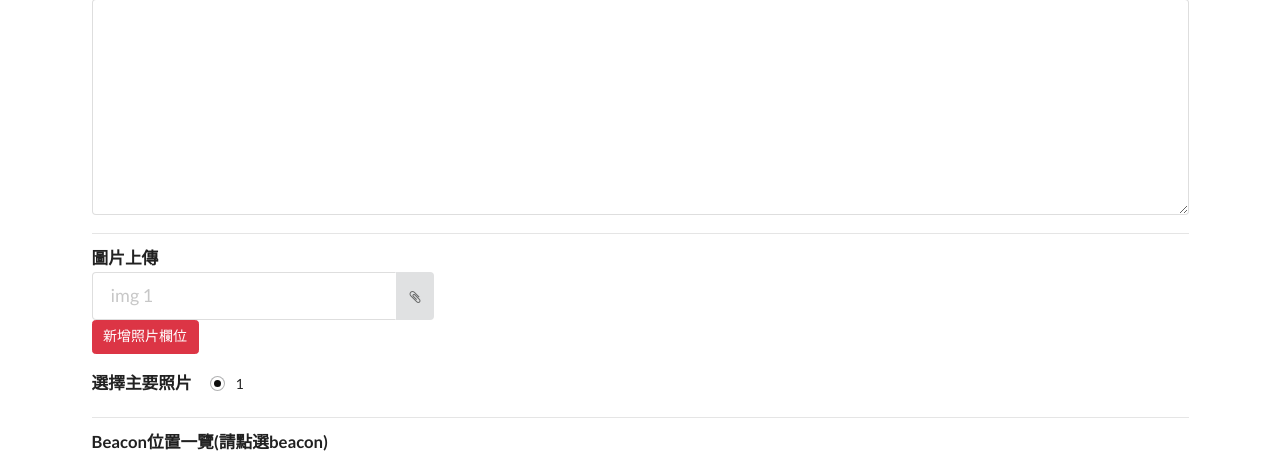
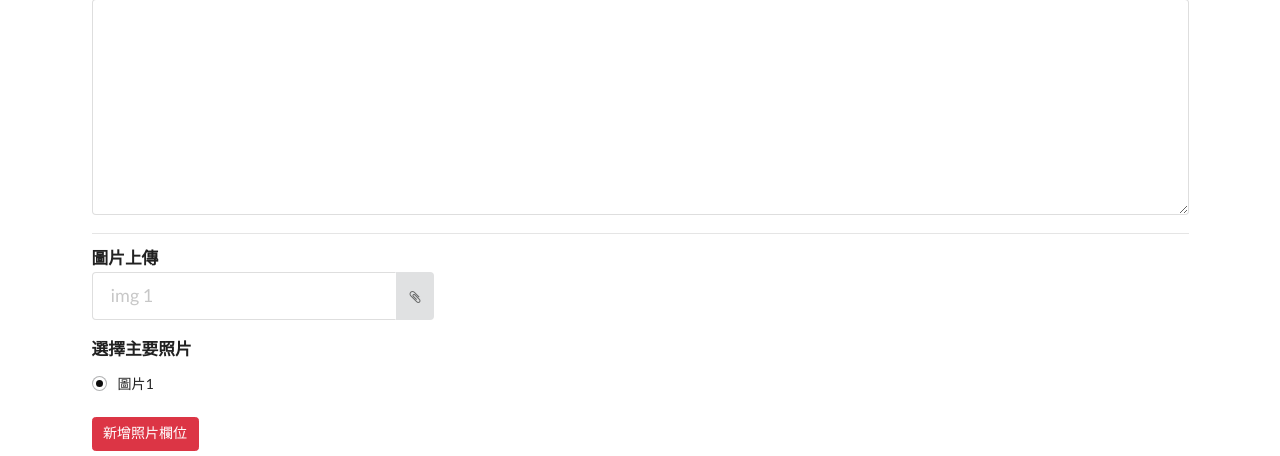
Before and after one commit to rapirent/smart_campus, a Django app: template smart_campus/app/templates/app/station_new.html in a window 1280 px wide. Shown: the part 215-671 px from the top of the page. Run offline with Django 3.2, Linux system fonts and the light colour scheme; the template is opened without the code that fills it: values that come from a table or form of the project are taken from there, others are empty; some libraries are stand-ins or nearby versions.

Commit message:
fix the add the image button of station new page

```diff
--- a/smart_campus/app/static/app/js/station_new.js
+++ b/smart_campus/app/static/app/js/station_new.js
@@ -32,29 +32,38 @@ function addMarker(title, lat, lng) {
   });
 }
 
-var imgcnt=1;
+let imgCount=1;
 // Add new file upload field and radio button
-$("#btn_addimage").click(function(){
+$("#addimage").click( function(){
 
-  if(imgcnt <= MAX_IMGS)
-  {
-    imgcnt++;
-    // File Upload
-    var imgupload_div = document.getElementById("img_upload");
-    var newcontent = document.createElement('div');
+  if (imgCount <= MAX_IMGS){
+    imgCount++;
 
-    newcontent.innerHTML = "<div class='col-md-4'>Img "+imgcnt+":<input id=img"+imgcnt+" name=img"+imgcnt+" class='form-control-file' type=file accept=image/*></div>";
+    $('#uiAddImage').append(
+      '<div class="ui action input" id="select' + imgCount + '">' +
+      '<input type="text" placeholder="img ' +
+      imgCount +   '" readonly="">' +
+      '<input id="img' + imgCount +
+      '" name="img' + imgCount +
+      '" type="file" accept="image/*" style="display: none;">' +
+      '<div class="ui icon button" id="select' + imgCount +
+      'Button"><i class="attach icon"></i></div>' +
+      '</div>'
+    )
+    $("#select" + imgCount + 'Button').click(function () {
+      $(this).parent().find("input:file").click();
+    });
 
-    while (newcontent.firstChild) {
-        imgupload_div.appendChild(newcontent.firstChild);
-    }
+    $('input:file', '#select' + imgCount)
+      .on('change', function (e) {
+        var name = e.target.files[0].name;
+        $('input:text', $(e.target).parent()).val(name);
+      });
+    $('.grouped.fields').append(
+      '<div class="field"><div class="ui radio checkbox"><input type="radio" name="main_img_num" id="radios-' +
+      imgCount + '" value="' + imgCount + '" tabindex="0" class="hidden"><label>' +
+      '圖片' +  imgCount + '</label></div></div>')
+    $('.ui.radio.checkbox').checkbox()
 
-    // Radio button
-    var img_sel_div = document.getElementById("radios-img-select");
-    var newcontent = document.createElement('div');
-    newcontent.innerHTML = "<label class=radio-inline for=radios-"+imgcnt+"><input type=radio name=main_img_num id=radios-"+imgcnt+" value="+imgcnt+"> "+imgcnt+" </label>";
-    while (newcontent.firstChild) {
-        img_sel_div.appendChild(newcontent.firstChild);
-    }
   }
 });
--- a/smart_campus/app/templates/app/station_new.html
+++ b/smart_campus/app/templates/app/station_new.html
@@ -58,6 +58,7 @@
     <!-- Image Upload Section -->
     <div class="five wide field">
       <label>圖片上傳</label>
+      <div id="uiAddImage">
         <div class="ui action input">
           <input type="text" placeholder="img 1" readonly="">
           <input id="img1" name="img1" type="file" accept="image/*" style="display: none;">
@@ -65,17 +66,20 @@
             <i class="attach icon"></i>
           </div>
         </div>
-      <button type="button" id="btn_addimage" name="btn_addimage" class="btn btn-danger" onclick="">新增照片欄位</button>
+      </div>
     </div>
 
     <!-- Choose Primary photo -->
-    <div class="inline field">
+    <div class="grouped fields">
       <label>選擇主要照片</label>
+      <div class="field">
         <div class="ui radio checkbox">
-        <input type="radio" name="main_img_num" id="radios-1" value="1" checked="checked">
-        <label>1</label>
+          <input type="radio" name="main_img_num" id="radios-1" value="1" checked="">
+          <label>圖片1</label>
         </div>
       </div>
+    </div>
+    <button type="button" id="addimage" name="btn_addimage" class="btn btn-danger" onclick="">新增照片欄位</button>
     <hr>
     <div class="four wide column centered field">
       <label>Beacon位置一覽(請點選beacon)</label>
```
Lines whose indentation alone changed are shown as unchanged.
